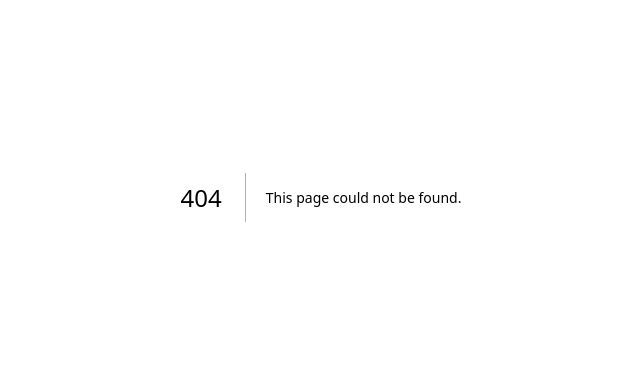
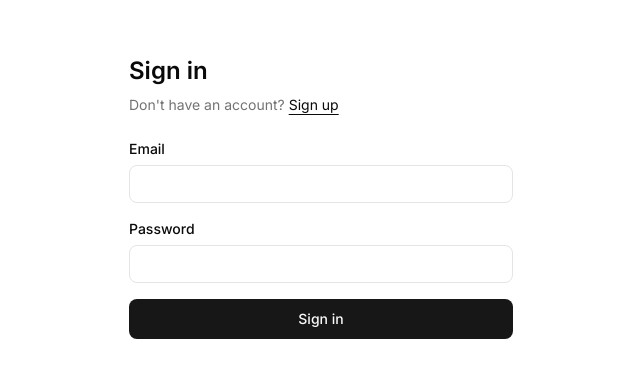
Before and after one commit to MarioKrstevski/apicamp, a Next.js app: page /auth/login in a window 1280 px wide. Before the commit this address had no page. Shown: the part 203-580 px from the top of the page, without its empty margins (319-959 px from the left). Built offline with nearby package versions, Linux system fonts and the light colour scheme.

Commit message:
feat: add login page

```diff
--- /dev/null
+++ b/src/app/auth/login/LoginForm.tsx
@@ -0,0 +1,94 @@
+"use client";
+
+import { useState } from "react";
+import { useRouter } from "next/navigation";
+import Link from "next/link";
+import { createClient } from "@/lib/supabase/client";
+
+export function LoginForm({ expiredError }: { expiredError: boolean }) {
+  const router = useRouter();
+  const [email, setEmail] = useState("");
+  const [password, setPassword] = useState("");
+  const [error, setError] = useState<string | null>(null);
+  const [loading, setLoading] = useState(false);
+
+  async function handleSubmit(e: React.FormEvent) {
+    e.preventDefault();
+    setError(null);
+    setLoading(true);
+
+    const supabase = createClient();
+    const { error } = await supabase.auth.signInWithPassword({ email, password });
+
+    if (error) {
+      setError(error.message);
+      setLoading(false);
+      return;
+    }
+
+    router.push("/dashboard");
+    router.refresh();
+  }
+
+  return (
+    <div className="w-full max-w-sm">
+      <h1 className="text-2xl font-semibold text-foreground mb-2">Sign in</h1>
+      <p className="text-sm text-muted-foreground mb-6">
+        Don&apos;t have an account?{" "}
+        <Link href="/auth/signup" className="text-foreground underline underline-offset-4">
+          Sign up
+        </Link>
+      </p>
+
+      {expiredError && (
+        <p className="mb-4 rounded-md bg-destructive/10 px-4 py-3 text-sm text-destructive">
+          Your confirmation link has expired. Please sign in or sign up again.
+        </p>
+      )}
+
+      <form onSubmit={handleSubmit} className="flex flex-col gap-4">
+        <div>
+          <label htmlFor="email" className="block text-sm font-medium text-foreground mb-1.5">
+            Email
+          </label>
+          <input
+            id="email"
+            type="email"
+            value={email}
+            onChange={(e) => setEmail(e.target.value)}
+            required
+            autoComplete="email"
+            className="w-full rounded-md border border-border bg-background px-3 py-2 text-sm text-foreground placeholder:text-muted-foreground focus:outline-none focus:ring-2 focus:ring-primary"
+          />
+        </div>
+
+        <div>
+          <label htmlFor="password" className="block text-sm font-medium text-foreground mb-1.5">
+            Password
+          </label>
+          <input
+            id="password"
+            type="password"
+            value={password}
+            onChange={(e) => setPassword(e.target.value)}
+            required
+            autoComplete="current-password"
+            className="w-full rounded-md border border-border bg-background px-3 py-2 text-sm text-foreground placeholder:text-muted-foreground focus:outline-none focus:ring-2 focus:ring-primary"
+          />
+        </div>
+
+        {error && (
+          <p className="text-sm text-destructive">{error}</p>
+        )}
+
+        <button
+          type="submit"
+          disabled={loading}
+          className="w-full rounded-md bg-primary px-4 py-2.5 text-sm font-medium text-primary-foreground hover:bg-primary/80 transition-colors disabled:opacity-50"
+        >
+          {loading ? "Signing in…" : "Sign in"}
+        </button>
+      </form>
+    </div>
+  );
+}
--- /dev/null
+++ b/src/app/auth/login/page.tsx
@@ -0,0 +1,10 @@
+import { LoginForm } from "./LoginForm";
+
+export default async function LoginPage({
+  searchParams,
+}: {
+  searchParams: Promise<{ error?: string }>;
+}) {
+  const params = await searchParams;
+  return <LoginForm expiredError={params.error === "expired"} />;
+}
```
